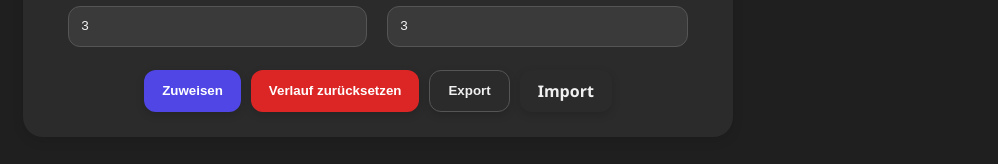
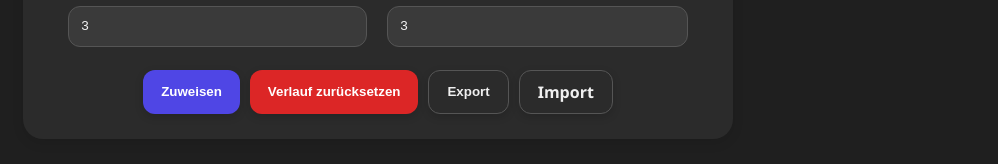
Before and after one commit to TheUltimateVxnom/ZuteilungSchueler, a React (Vite) app: page / in a window 1280 px wide. Shown: the part 523-687 px from the top of the page, without its empty margins (282-1280 px from the left). Built offline with nearby package versions, Linux system fonts and the light colour scheme.

Commit message:
beta v0.95

```diff
--- a/src/index.css
+++ b/src/index.css
@@ -140,17 +140,7 @@ body {
 
 /* Import Button */
 .btn-import {
-  font-family: 'Segoe UI', sans-serif;
-  font-size: 1rem;
-  font-weight: bold;
-  border: none;
-  padding: 10px 18px;
-  border-radius: 12px;
-  cursor: pointer;
-  transition: 0.2s all;
-  box-shadow: 0 3px 8px rgba(0,0,0,0.15);
-  background: none;
-  color: var(--text-color);
+  /* Nur das nötigste, Rest kommt von .btn */
   display: inline-flex;
   align-items: center;
   justify-content: center;
```
